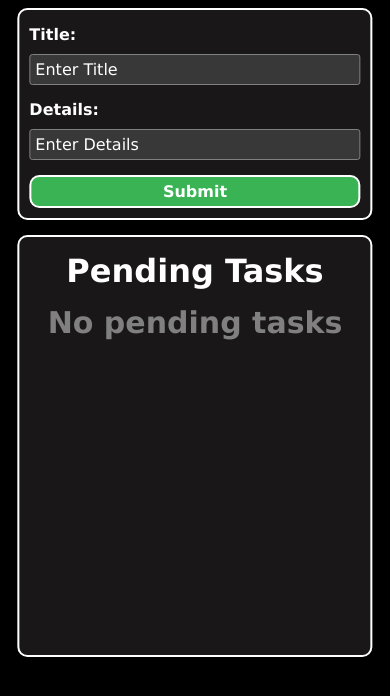
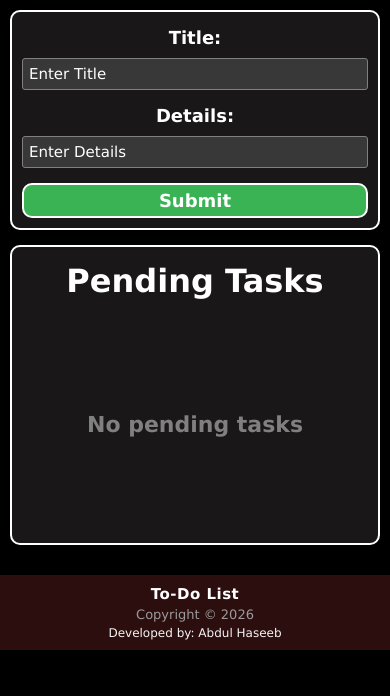
Before and after one commit to abdulhaseeb0666/Projects, a React (Vite) app in the folder To-Do List/: page / in a window 390 px wide. Shown: the top 696 px of the page. Built offline with nearby package versions, Linux system fonts and the light colour scheme.

Commit message:
On branch main Your branch is up to date with 'origin/main'.
Changes to be committed:
	modified:   To-Do List/src/App.tsx
	new file:   To-Do List/src/components/Footer.tsx
	modified:   To-Do List/src/index.css

```diff
--- a/To-Do List/src/App.tsx
+++ b/To-Do List/src/App.tsx
@@ -2,7 +2,7 @@ import { useState } from "react";
 import type { todos } from "./components/InputField";
 import InputField from "./components/InputField";
 import TodoList from "./components/TodoList";
-
+import Footer from "./components/Footer";
 const App = () => {
 
   const [title, settitle] = useState("")
@@ -19,9 +19,12 @@ const App = () => {
   }
 
   return (
-    <div className="app">
-      <InputField title={title} settitle={settitle} details={details} setdetails={setdetails} todos={todos} settodos={settodos}/>
-      <TodoList todos={todos} settodos={settodos} />
+    <div className="app-container">
+      <div className="app">
+        <InputField title={title} settitle={settitle} details={details} setdetails={setdetails} todos={todos} settodos={settodos}/>
+        <TodoList todos={todos} settodos={settodos} />
+      </div>
+      <Footer />
     </div>
   )
 }
--- /dev/null
+++ b/To-Do List/src/components/Footer.tsx
@@ -0,0 +1,13 @@
+import React from 'react'
+
+const Footer = () => {
+  return (
+    <div className='footer'>
+        <h1 id='app-name'>To-Do List</h1>
+        <p id='copyrights'>Copyright &copy; 2026</p>
+        <p id='developer-name'>Developed by: <span>Abdul Haseeb</span></p>
+    </div>
+  )
+}
+
+export default Footer
--- a/To-Do List/src/index.css
+++ b/To-Do List/src/index.css
@@ -9,7 +9,24 @@
 body {
     background-color: #000;
     color: #fff;
-    padding: 10px;
+}
+
+.app-container {
+    display: flex;
+    flex-direction: column;
+    gap: 20px;
+    height: 100vh;
+}
+
+/* APP LAYOUT */
+.app {
+    padding: 20px;
+    width: 100%;
+    height: 100%;
+    display: flex;
+    gap: 20px;
+    justify-content: space-between;
+    align-items: center;
 }
 
 /* FORM */
@@ -25,6 +42,8 @@ form,
 
 form {
     gap: 5px;
+    height: 240px;
+    width: 40%;
 }
 
 form p {
@@ -76,23 +95,14 @@ input::placeholder {
     transform: scale(0.98);
 }
 
-/* APP LAYOUT */
-.app {
-    width: 40%;
-    margin-left: 50%;
-    transform: translateX(-50%);
-    display: flex;
-    flex-direction: column;
-    gap: 20px;
-}
-
 #details {
     margin-top: 10px;
 }
 
 /* TODO LIST */
 .todo-list {
-    height: 58vh;
+    width: 60%;
+    height: 100%;
     padding: 10px 20px;
 }
 
@@ -122,7 +132,7 @@ input::placeholder {
     display: flex;
     flex-direction: column;
     gap: 5px;
-    height: 100px;
+    height: auto;
 }
 
 /* Task Title */
@@ -172,75 +182,128 @@ input::placeholder {
     align-items: center;
 }
 
-@media (max-width: 480px) {
+/* FOOTER */
+.footer {
+    background-color: rgb(44, 14, 14);
+    padding: 10px;
+    display: flex;
+    align-items: center;
+    justify-content: space-between;
+    gap: 5px;
+}
 
-    body {
-        padding: 8px;
+.footer #app-name {
+    font-weight: 600;
+    font-size: 15px;
+    letter-spacing: 0.5px;
+    color: #ffffff;
+}
+
+.footer #copyrights {
+    color: #9a9a9a;
+    font-size: 13px;
+}
+
+.footer #developer-name {
+    color: #f5f5f5;
+    font-weight: 500;
+    transition: color 0.3s ease;
+}
+
+.footer #developer-name:hover {
+    color: #ff9800;
+    cursor: pointer;
+}
+
+@media (max-width: 800px) {
+
+    /* APP LAYOUT */
+    .app {
+        flex-direction: column;
+        align-items: stretch;
+        height: auto;
     }
 
+    /* FORM & TODO LIST */
+    form,
+    .todo-list {
+        width: 100%;
+    }
+
+    form {
+        height: auto;
+    }
+
+    /* TASK LIST HEIGHT FIX */
+    .todo-list {
+        min-height: 300px;
+    }
+
+    /* INPUT TEXT SIZE */
+    input {
+        font-size: 16px;
+    }
+
+    /* TASK TEXT */
+    .task p {
+        font-size: 18px;
+    }
+
+    /* FOOTER */
+    .footer {
+        flex-wrap: wrap;
+        justify-content: center;
+        text-align: center;
+    }
+}
+
+@media (max-width: 400px) {
+
+    /* GLOBAL PADDING REDUCTION */
     .app {
-        width: 95%;
-        margin-left: 50%;
-        transform: translateX(-50%);
+        padding: 10px;
         gap: 15px;
     }
 
-    form p,
-    input,
-    .submit-button,
-    .task h2,
+    /* FORM */
+    form p {
+        font-size: 18px;
+        text-align: center;
+    }
+
+    input {
+        font-size: 15px;
+        padding: 6px;
+    }
+
+    /* SUBMIT BUTTON */
+    .submit-button {
+        width: 100%;
+        font-size: 18px;
+    }
+
+    /* TASK */
+    .task h2 {
+        font-size: 16px;
+        flex-wrap: wrap;
+        gap: 6px;
+    }
+
     .task p {
         font-size: 16px;
     }
 
-    .submit-button {
-        width: 100%;
+    /* NO TASK MESSAGE */
+    .no-tasks {
+        font-size: 22px;
+        text-align: center;
+        padding: 10px;
     }
 
-    .todo-list {
-        height: auto;
-        min-height: 50vh;
-    }
-
-    .task {
+    /* FOOTER */
+    .footer {
         flex-direction: column;
-        gap: 5px;
-    }
-
-    .task h2 {
-        width: 100%;
-        text-align: center;
+        gap: 4px;
+        font-size: 12px;
     }
 }
-
-@media (min-width: 481px) and (max-width: 767px) {
-
-    .app {
-        width: 85%;
-    }
-
-    .submit-button {
-        width: 120px;
-    }
-
-    .task h2 {
-        width: 80px;
-    }
-}
-
-@media (min-width: 768px) and (max-width: 1024px) {
-
-    .app {
-        width: 70%;
-    }
-
-    .todo-list {
-        height: 60vh;
-    }
-
-    form p,
-    input,
-    .task p {
-        font-size: 18px;
-    }
-}
```
